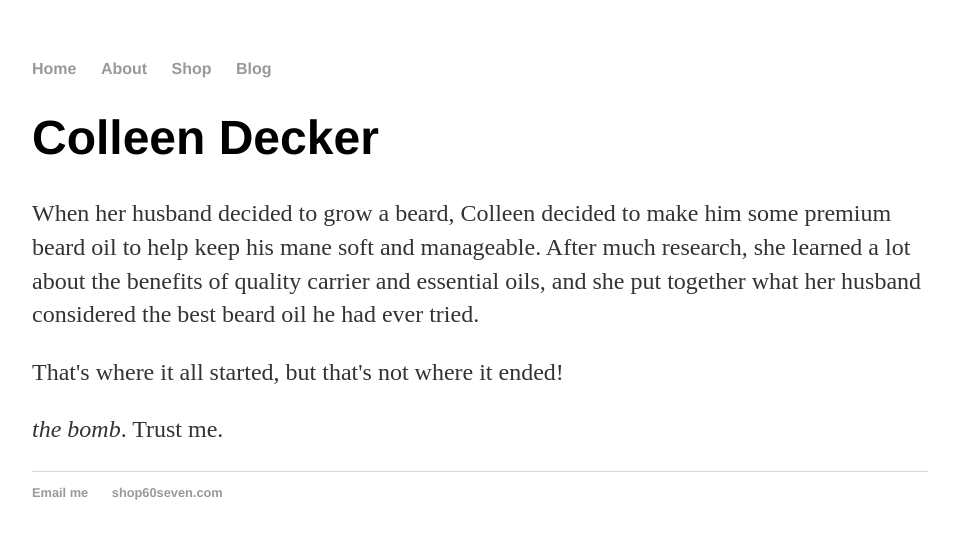
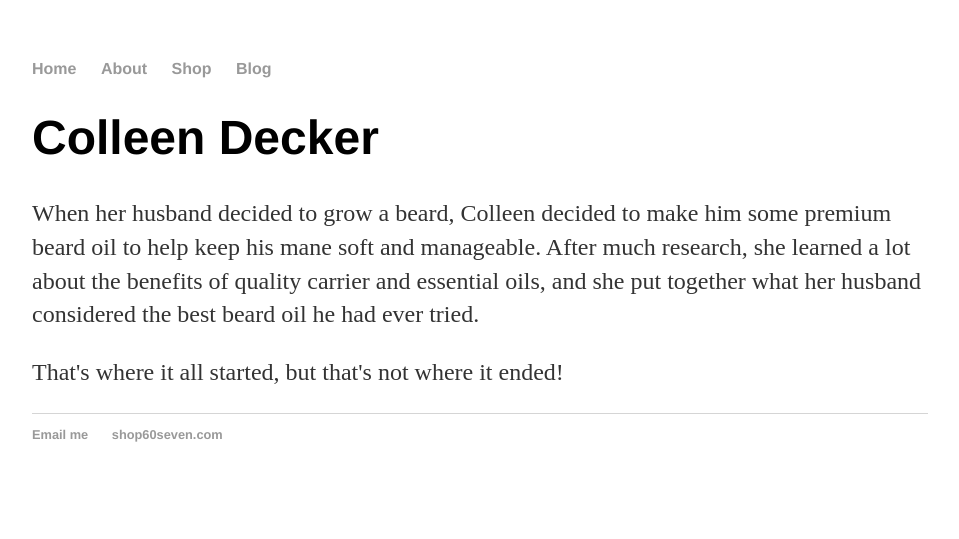
Before and after one commit to colleendecker/colleendecker.github.io, a Jekyll site: the page built from about/owners/index.html, in a window 1280 px wide. Shown: the top 539 px of the page, without its empty margins (160-1119 px from the left). Built offline with Jekyll 4.4.1, drawn with Linux system fonts in a browser that asks for light colours.

Commit message:
Update index.html

```diff
--- a/about/owners/index.html
+++ b/about/owners/index.html
@@ -4,5 +4,5 @@ title: About Shop60Seven
 ---
 <div class="blurb">
 	<h1>Colleen Decker</h1>
-	<p>When her husband decided to grow a beard, Colleen decided to make him some premium beard oil to help keep his mane soft and manageable. After much research, she learned a lot about the benefits of quality carrier and essential oils, and she put together what her husband considered the best beard oil he had ever tried.</p><p>That's where it all started, but that's not where it ended!</p><p> <em>the bomb</em>. Trust me.</p>
+	<p>When her husband decided to grow a beard, Colleen decided to make him some premium beard oil to help keep his mane soft and manageable. After much research, she learned a lot about the benefits of quality carrier and essential oils, and she put together what her husband considered the best beard oil he had ever tried.</p><p>That's where it all started, but that's not where it ended!</p>
 </div><!-- /.blurb -->
```
